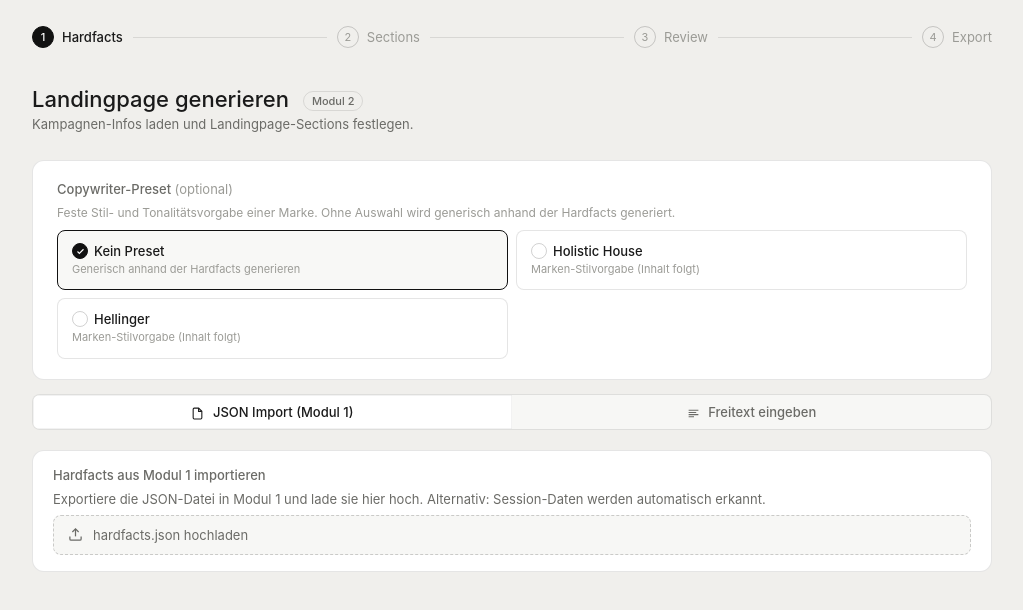
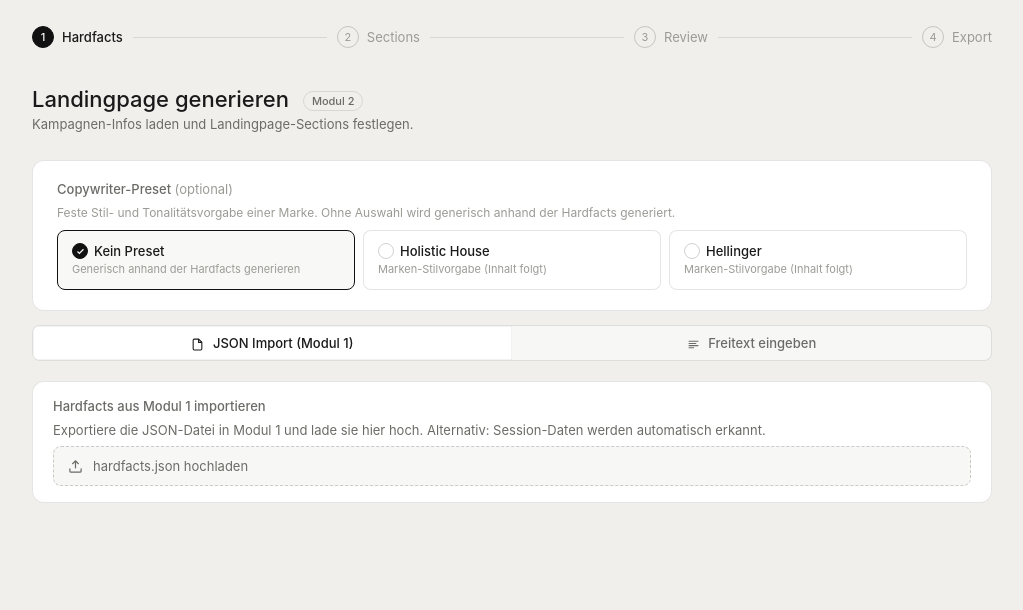
Before and after one commit to korbiniankindler/kampagnentool-landingpage-generator, a plain HTML site: page landingpage-generator.html in a window 1280 px wide. Shown: the part 80-690 px from the top of the page, without its empty margins (128-1151 px from the left). Drawn offline with Linux system fonts and the light colour scheme.

Commit message:
Update landingpage-generator.html

```diff
--- a/landingpage-generator.html
+++ b/landingpage-generator.html
@@ -149,7 +149,7 @@ svg{display:inline-block;vertical-align:middle;flex-shrink:0}
   <div class="card">
     <div class="section-label" style="margin-top:0">Copywriter-Preset <span style="font-weight:400;color:var(--text-tertiary)">(optional)</span></div>
     <p style="font-size:12px;color:var(--text-tertiary);margin-bottom:10px">Feste Stil- und Tonalitätsvorgabe einer Marke. Ohne Auswahl wird generisch anhand der Hardfacts generiert.</p>
-    <div class="preset-grid" id="copy-preset-grid" style="margin-bottom:0"></div>
+    <div class="preset-grid" id="copy-preset-grid" style="margin-bottom:0;grid-template-columns:repeat(3,1fr)"></div>
   </div>
   <div id="import-err"></div>
 
```
